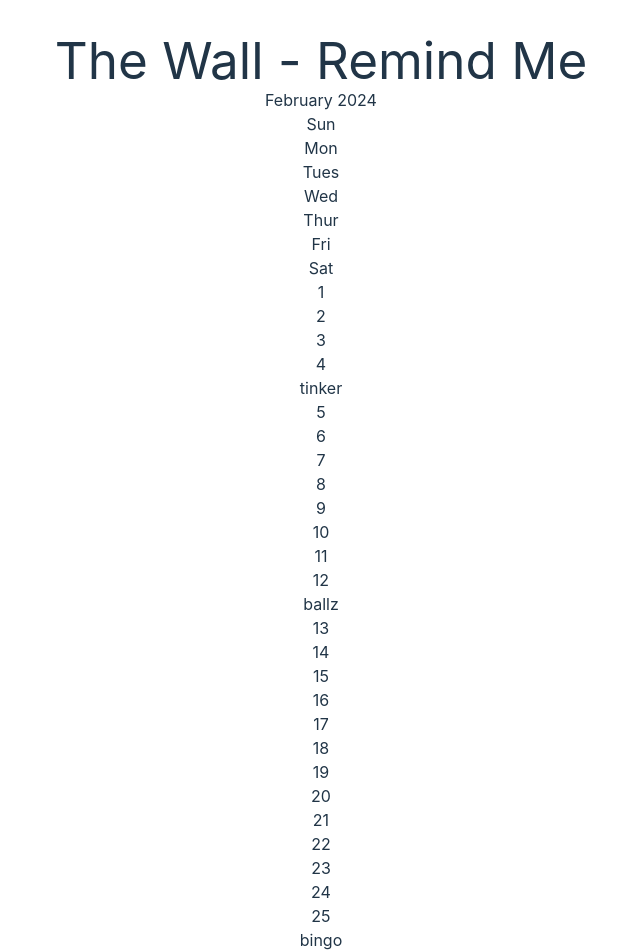
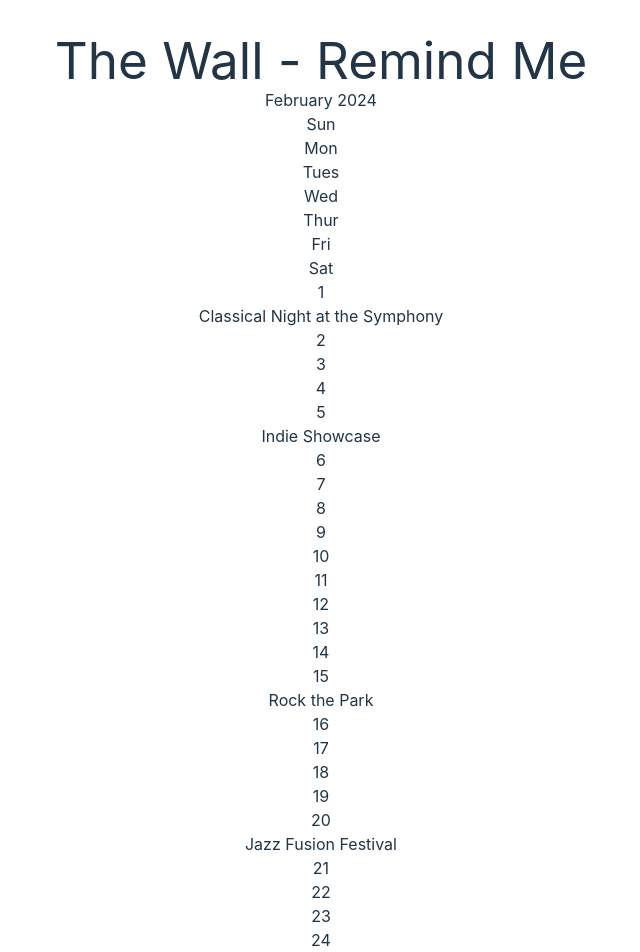
Before and after one commit to ehoversten/reactjs-wall, a React (Vite) app: page / in a window 1280 px wide. Shown: the top 952 px of the page, without its empty margins (319-959 px from the left). Built offline with nearby package versions, Linux system fonts and the light colour scheme.

Commit message:
added base ContextAPI setup, testing with events

```diff
--- a/src/App.jsx
+++ b/src/App.jsx
@@ -5,6 +5,7 @@ import Todo from './pages/Todo';
 import Calendar from './pages/Calendar';
 import CalTest from './pages/CalTest';
 import Modal from './components/Modal/Modal';
+import EventContextProvider from './contexts/EventContextProvider';
 
 function App() {
 
@@ -13,7 +14,7 @@ function App() {
   // const [openModal, setOpenModal] = useState(false);
 
   return (
-    <>
+    <EventContextProvider>
       <div>
         <h1>The Wall - Remind Me</h1>
         {/* <Calendar /> */}
@@ -23,7 +24,7 @@ function App() {
         {/* <Modal open={openModal} close={setOpenModal}>Bingo Chicken!</Modal>
         <button onClick={() => setOpenModal(!openModal)}></button> */}
       </div>
-    </>
+    </EventContextProvider>
   )
 }
 
--- /dev/null
+++ b/src/contexts/EventContext.js
@@ -0,0 +1,5 @@
+import React, { createContext, useState } from 'react';
+
+const EventContext = createContext();
+
+export default EventContext;
--- /dev/null
+++ b/src/contexts/EventContextProvider.jsx
@@ -0,0 +1,15 @@
+import React, { useState } from 'react';
+import EventContext from './EventContext';
+import testEvents from '../data/events';
+
+const EventContextProvider = ({children}) => {
+    const [events, setEvents] = useState(testEvents);
+
+  return (
+    <EventContext.Provider value={{ events, setEvents }}>
+        {children}
+    </EventContext.Provider>
+  )
+}
+
+export default EventContextProvider;
--- /dev/null
+++ b/src/data/events.js
@@ -0,0 +1,71 @@
+// -- Testing Data for Events -- //
+
+// -- DATA STRUCTURES -- //
+/*
+
+const event = {
+    title: STRING,
+    description: STRING,
+    created_at: DATE,
+    tags: [tag]
+}
+
+const tag = {
+    title: STRING,
+    category: STRING
+}
+
+*/
+
+
+const testEvents = [
+    {
+        title: "Rock the Park",
+        description: "A night of rock music under the stars",
+        created_at: "2024-02-15",
+        // created_at: new Date("2024-02-15"),
+        tags: [
+            { title: "Rock", category: "Music" },
+            { title: "Outdoor", category: "Venue" }
+        ]
+    },
+    {
+        title: "Jazz Fusion Festival",
+        description: "Experience the fusion of jazz with other genres",
+        created_at: new Date("2024-02-20"),
+        tags: [
+            { title: "Jazz", category: "Music" },
+            { title: "Festival", category: "Event Type" }
+        ]
+    },
+    {
+        title: "Pop Sensation Live",
+        description: "Get ready for a night of chart-topping hits",
+        created_at: new Date("2024-10-10"),
+        tags: [
+            { title: "Pop", category: "Music" },
+            { title: "Concert", category: "Event Type" }
+        ]
+    },
+    {
+        title: "Indie Showcase",
+        description: "Discover the best indie bands in town",
+        created_at: new Date("2024-02-05"),
+        tags: [
+            { title: "Indie", category: "Music" },
+            { title: "Showcase", category: "Event Type" }
+        ]
+    },
+    {
+        title: "Classical Night at the Symphony",
+        description: "An evening of classical masterpieces performed by the symphony orchestra",
+        created_at: new Date("2024-02-01"),
+        tags: [
+            { title: "Classical", category: "Music" },
+            { title: "Symphony", category: "Orchestra" }
+        ]
+    }
+];
+
+
+export default testEvents;
--- a/src/pages/CalTest.jsx
+++ b/src/pages/CalTest.jsx
@@ -2,6 +2,8 @@ import React, { useState, useMemo } from 'react';
 import Modal from '../components/Modal/ModalNoPortal';
 import clsx from 'clsx';
 import { format, startOfMonth, endOfMonth, eachDayOfInterval, getDay, isToday, isSameDay } from 'date-fns';
+import { useContext } from 'react';
+import EventContext from '../contexts/EventContext';
 
 function Calendar() {
     const [openModal, setOpenModal] = useState(false);
@@ -17,12 +19,14 @@ function Calendar() {
     });
 
     const startingDayIndex = getDay(firstDayOfMonth);
+    // using ContextAPI
+    const { events } = useContext(EventContext);
 
-    const [events, setEvents] = useState([
-        { date: '2024-02-12', title: 'ballz', description: 'ting tang walla walla bing bang' },
-        { date: '2024-02-25', title: 'bingo' },
-        { date: '2024-02-04', title: 'tinker' },
-    ]);
+    // const [events, setEvents] = useState([
+    //     { date: '2024-02-12', title: 'ballz', description: 'ting tang walla walla bing bang' },
+    //     { date: '2024-02-25', title: 'bingo' },
+    //     { date: '2024-02-04', title: 'tinker' },
+    // ]);
     // event object structure { date: Date, title: String }
     // Date format --> 'yyyy-MM-dd'
 
@@ -60,7 +64,7 @@ function Calendar() {
                             onClick={() => setOpenModal(!openModal)}
                         >{format(day, "d")}
                         {events
-                            .filter(event => isSameDay(event.date, day))
+                            .filter(event => isSameDay(event.created_at, day))
                             .map(event => {
                                 return (
                                     <>
@@ -69,7 +73,7 @@ function Calendar() {
                                         </div>
                                         <Modal open={openModal} close={setOpenModal}>
                                             {events
-                                                .filter(event => isSameDay(event.date, day))
+                                                .filter(event => isSameDay(event.created_at, day))
                                                 .map(event => {
                                                     return (
                                                         <div key={event.title}>
```
Also changed, not shown: src/contexts/DataContext.jsx (added, +15 -0 lines).
